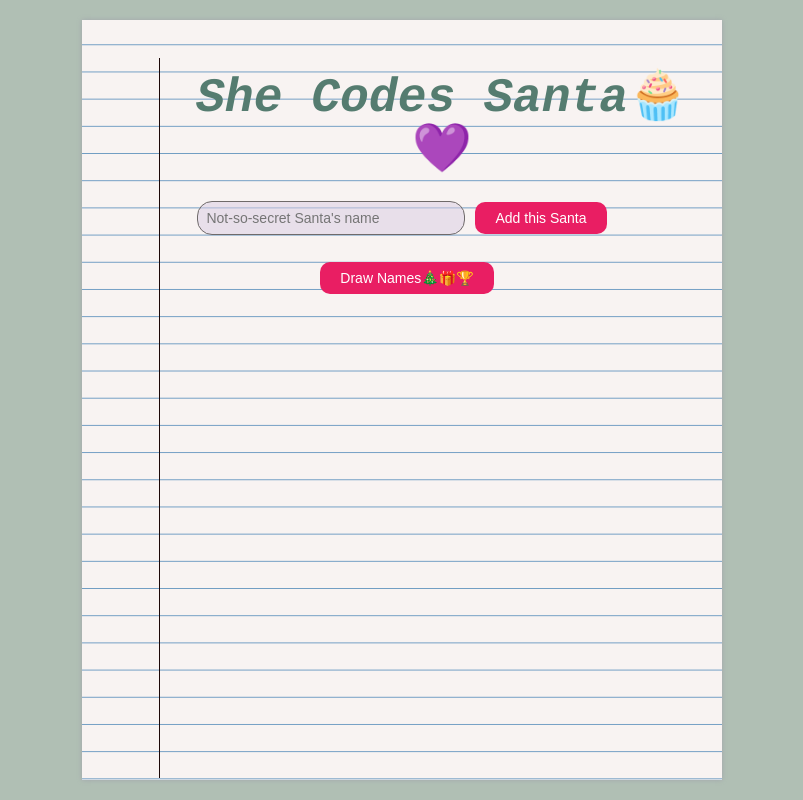
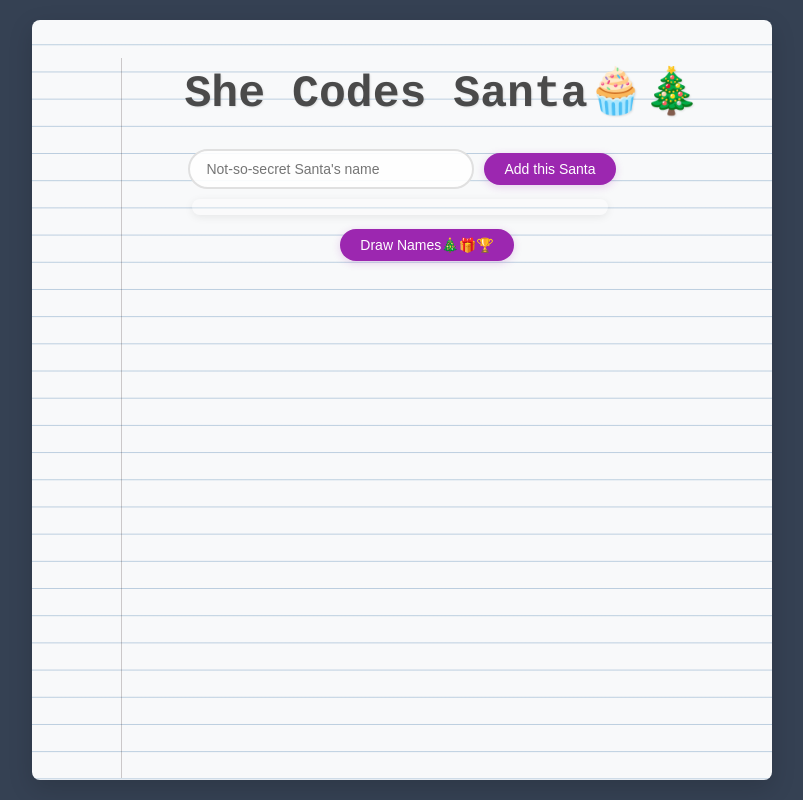
Before and after one commit to duong-28/secret-santa, a React (Vite) app: page / in a window 1280 px wide. Shown: the whole page, without its empty margins (238-1041 px from the left). Built offline with nearby package versions, Linux system fonts and the light colour scheme.

Commit message:
fixed styling

```diff
--- a/src/App.css
+++ b/src/App.css
@@ -6,22 +6,24 @@ body, html {
 }
 
 .App {
-  box-shadow: 0px 0px 5px 0px #a1a5ac;
+  box-shadow: 0 8px 24px rgba(0, 0, 0, 0.15);
   background-image: repeating-linear-gradient(
-        #f8f3f2 0px,
-        #f8f3f2 24px,
-        steelblue 25px
-    );
-  background-size: 100% 1.7em; /* adjusting size of the lines */
+    #f8f9fa 0px,
+    #f8f9fa 24px,
+    #a8c0d6 25px  /* Softer, less bright blue line */
+  );
+  background-size: 100% 1.7em;
   transform: translate(-50%, -50%);
   text-align: center;
-  font-family: Arial, sans-serif;
+  font-family: 'Roboto', Arial, sans-serif;
   padding: 20px;
-  color: #7c0da1;
   position: absolute;
   left: 50%;
   top: 50%;
   height: 90vh;
+  border-radius: 8px;
+  width: 80%;
+  max-width: 700px;
 }
 
 /* creating a line for notebook effect */
@@ -30,40 +32,44 @@ body, html {
   content: "";
   position: absolute;
   height: 90vh;
-  padding: auto;
   left: 12%;
   top: 5%;
   width: 1px;
-  background-color: rgb(28, 8, 8);
+  background-color: rgba(28, 8, 8, 0.2);
 }
 
 body {
-  background: #b0bfb4;
+  background: #354153;
 }
 
 h1 {
-  color: #557c70;
-  font-style: italic;
+  color: #4a4a4a;
+  /* font-style: italic; */
   font-family: 'Liana', courier, monospace;
-  margin-left: 80px; /* Adjust this value to move h1 further to the right */
-  font-size: 3em;
-  margin-bottom: 10px;
+  margin-left: 80px;
+  font-size: 2.8em;
+  margin-bottom: 20px;
+  text-shadow: 1px 1px 2px rgba(0,0,0,0.1);
 }
 
 button {
   padding: 8px 20px;
   font-size: 14px;
   border: none;
-  background-color: #e91e63;
+  background-color: #9c27b0;  /* Purple that matches She Codes theme */
   color: white;
-  border-radius: 10px;
+  border-radius: 20px;
   cursor: pointer;
   margin: 1em 0;
   margin-left: 10px;
+  transition: all 0.2s ease;
+  box-shadow: 0 2px 8px rgba(156, 39, 176, 0.2);
 }
 
 button:hover {
-  background-color: #c6215e;
+  background-color: #7b1fa2;
+  transform: translateY(-1px);
+  box-shadow: 0 4px 12px rgba(156, 39, 176, 0.3);
 }
 
 button:focus,
@@ -77,18 +83,25 @@ button:focus-visible {
 }
 
 input {
-  padding: 8px;
+  padding: 10px 16px;
   font-size: 14px;
   width: 100%;
   max-width: 250px;
   margin-top: 10px;
-  border-radius: 15px;
-  border: 1px solid #6f6a6a;
+  border-radius: 20px;
+  border: 2px solid #e0e0e0;
   margin-left: auto;
   margin-right: 0;
-  background-color:rgba(218, 203, 228, 0.5);
+  background-color: rgba(255, 255, 255, 0.9);
   margin-bottom: 10px;
-  color: #7c0da1;
+  color: #4a4a4a;
+  transition: all 0.2s ease;
+}
+
+input:focus {
+  border-color: #9c27b0;
+  outline: none;
+  box-shadow: 0 0 0 3px rgba(156, 39, 176, 0.1);
 }
 
 ul {
@@ -96,20 +109,33 @@ ul {
   padding: 0;
   margin: 0 auto;
   margin-left: 100px;
-  max-width: 300px;
+  max-width: 400px;  /* Increased width for better readability */
   max-height: 400px;
   overflow-y: auto;
-  scrollbar-color: #888 #484242; /* Color of the scrollbar thumb and track */
-  scrollbar-width: thin; /* Width of the scrollbar */
-  border-radius: 5px;
+  scrollbar-color: #9c27b0 #f0f0f0;
+  scrollbar-width: thin;
+  border-radius: 8px;
+  padding: 8px;
+  background-color: rgba(255, 255, 255, 0.2);
+  box-shadow: 0 2px 8px rgba(0, 0, 0, 0.08);
 }
 
 li {
   margin: 0;
-  line-height: 1.2;
-  padding: 0;
-  font-size: 14px;
-  /* margin-left: 0px; */
+  line-height: 1.8;
+  padding: 8px 16px;
+  font-size: 16px;
+  color: #2c3e50;
+  border-bottom: 1px dashed rgba(0,0,0,0.1);
+  display: flex;
+  align-items: center;
+  justify-content: space-between;
+  text-align: left;
+  background-color: rgba(255, 255, 255, 0.5);
+}
+
+li:last-child {
+  border-bottom: none;
 }
 
 h2 {
@@ -127,8 +153,91 @@ h2 {
 }
 
 .container {
-  /* display: flex; */
-  /* flex-direction: column; */
   align-items: center;
   justify-content: center;
+  margin-left: 40px;  /* Align with the notebook margin */
 }
+
+/* Add some animation for the results */
+.stolen-gifts li {
+  animation: fadeIn 0.5s ease;
+}
+
+@keyframes fadeIn {
+  from { opacity: 0; transform: translateY(10px); }
+  to { opacity: 1; transform: translateY(0); }
+}
+
+/* Style for the participant names */
+.participant-name {
+  font-family: 'Roboto', Arial, sans-serif;
+  font-weight: 500;
+  color: #2c3e50;
+  flex-grow: 1;
+  margin-right: 12px;
+}
+
+/* Style for the results list */
+.results-list li {
+  background-color: rgba(255, 255, 255, 0.5);
+  margin: 8px 0;
+  border-radius: 8px;
+}
+
+/* Style for the delete button container */
+.delete-button {
+  background: none;
+  border: none;
+  padding: 0;
+  margin: 0;
+  font-size: 1.2em;
+  cursor: pointer;
+  color: #9c27b0;
+  width: auto;
+  height: auto;
+  box-shadow: none;
+}
+
+.delete-button:hover {
+  background: none;
+  transform: scale(1.2);
+  box-shadow: none;
+}
+
+/* Add a nice hover effect on list items */
+li:hover {
+  background-color: rgba(255, 255, 255, 0.7);
+  transform: translateX(4px);
+}
+
+/* Style for the results pairs */
+.result-pair {
+  display: flex;
+  justify-content: space-between;
+  align-items: center;
+  gap: 12px;
+}
+
+.giver, .receiver {
+  font-weight: 500;
+}
+
+.arrow {
+  color: #9c27b0;
+  font-size: 1.2em;
+}
+
+.results-list {
+  animation: fadeInScale 0.5s ease-out;
+}
+
+@keyframes fadeInScale {
+  from {
+    opacity: 0;
+    transform: scale(0.95);
+  }
+  to {
+    opacity: 1;
+    transform: scale(1);
+  }
+}
--- a/src/App.jsx
+++ b/src/App.jsx
@@ -71,7 +71,7 @@ const App = () => {
 
   return (
     <div className="App">
-      <h1>She Codes Santa🧁💜 </h1>
+      <h1>She Codes Santa🧁🎄</h1>
       <ParticipantForm addParticipant={addParticipant} errorMessage={errorMessage} />
       <div className="container">
         {!namesDrawn && (
--- a/src/components/ParticipantList.jsx
+++ b/src/components/ParticipantList.jsx
@@ -2,8 +2,14 @@ const ParticipantList = ({ participants, deleteParticipant }) => {
   return (
     <ul>
       {participants.map((participant, index) => (
-        <li key={index}>{participant}
-        <button onClick={() => deleteParticipant(participant)}>👻</button>
+        <li key={index}>
+          <span className="participant-name">{participant}</span>
+          <button
+            className="delete-button"
+            onClick={() => deleteParticipant(participant)}
+          >
+            👻
+          </button>
         </li>
       ))}
     </ul>
--- a/src/components/ResultList.jsx
+++ b/src/components/ResultList.jsx
@@ -1,12 +1,15 @@
 // import StealButton from "./StealButton";
 
-const ResultList = ({ results}) => {
+const ResultList = ({ results }) => {
   return (
-    <ul>
-      {results.map((result, index) => (
+    <ul className="results-list">
+      {results.map((pair, index) => (
         <li key={index}>
-          {result.giver} {"→"} {result.receiver}
-          {/* <StealButton giver={result.giver} receiver={result.receiver} stealGift = {stealGift} /> */}
+          <div className="result-pair">
+            <span className="giver">{pair.giver}</span>
+            <span className="arrow">→</span>
+            <span className="receiver">{pair.receiver}</span>
+          </div>
         </li>
       ))}
     </ul>
```
